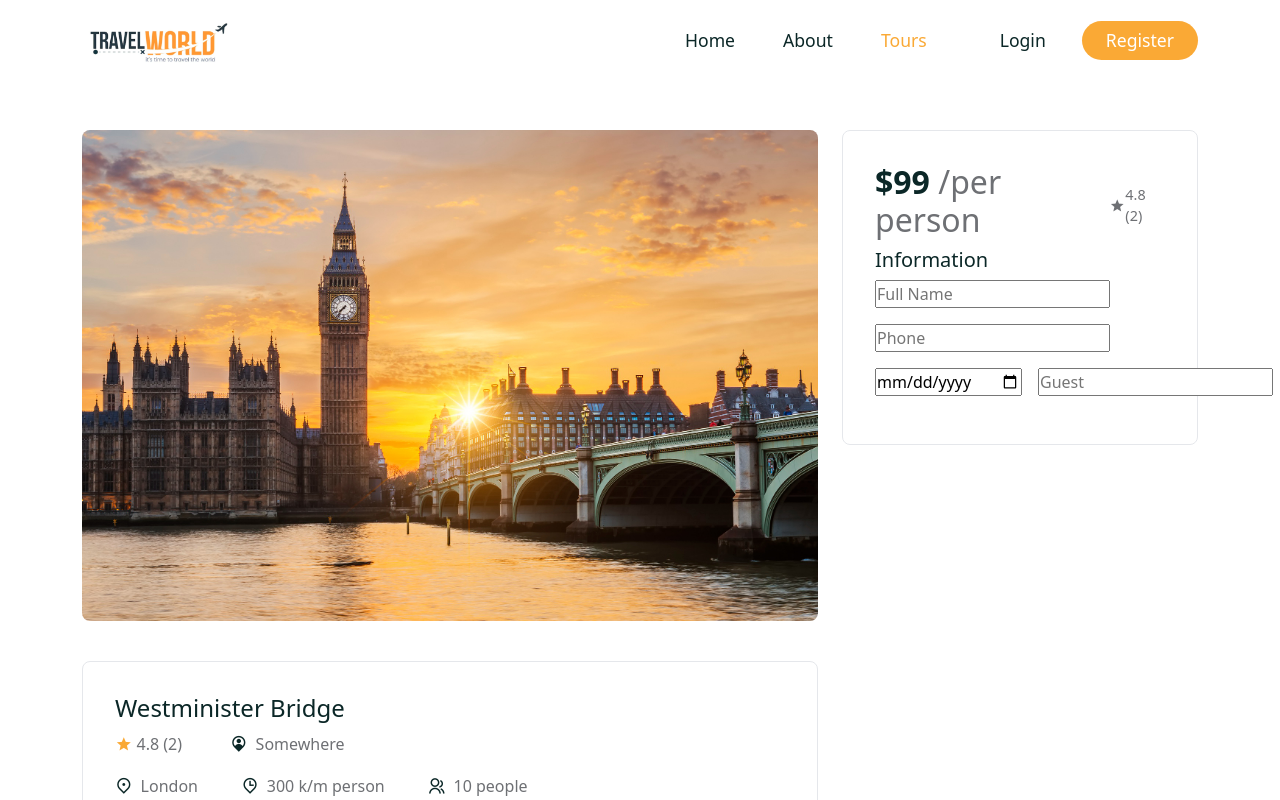
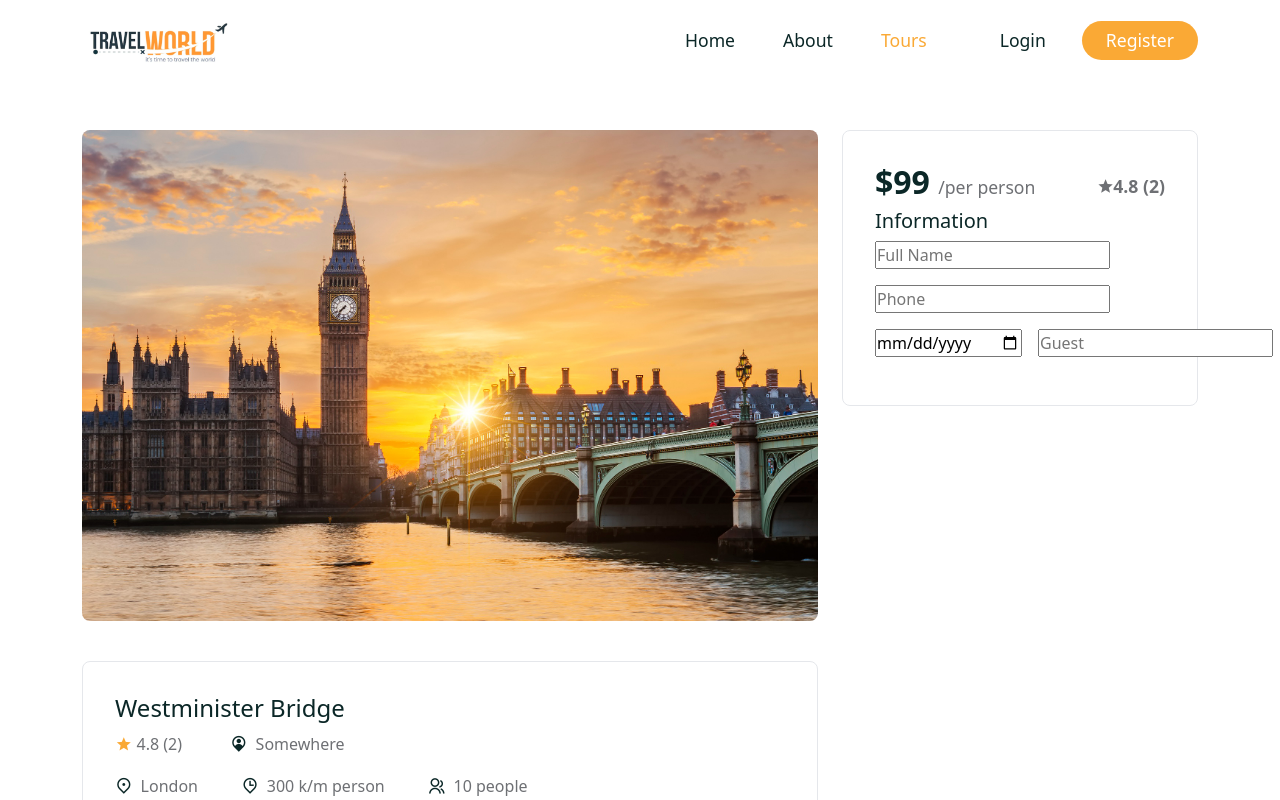
Before and after one commit to Felicien1992/Tour-full-project, a React (Create React App) app in the folder frontend/: page /tours/01 in a window 1280 px wide. Shown: the top 800 px of the page. Built offline with nearby package versions, Linux system fonts and the light colour scheme; a web font is replaced by a local one.

Commit message:
add booking__top span style css

```diff
--- a/frontend/src/components/Boobing/booking.css
+++ b/frontend/src/components/Boobing/booking.css
@@ -16,3 +16,9 @@
     font-weight: 400;
     color: var(--text-color);
 }
+
+.booking__top span{
+    font-size: 1.1rem;
+    font-weight: 600;
+    color: var(--text-color);
+}
```
